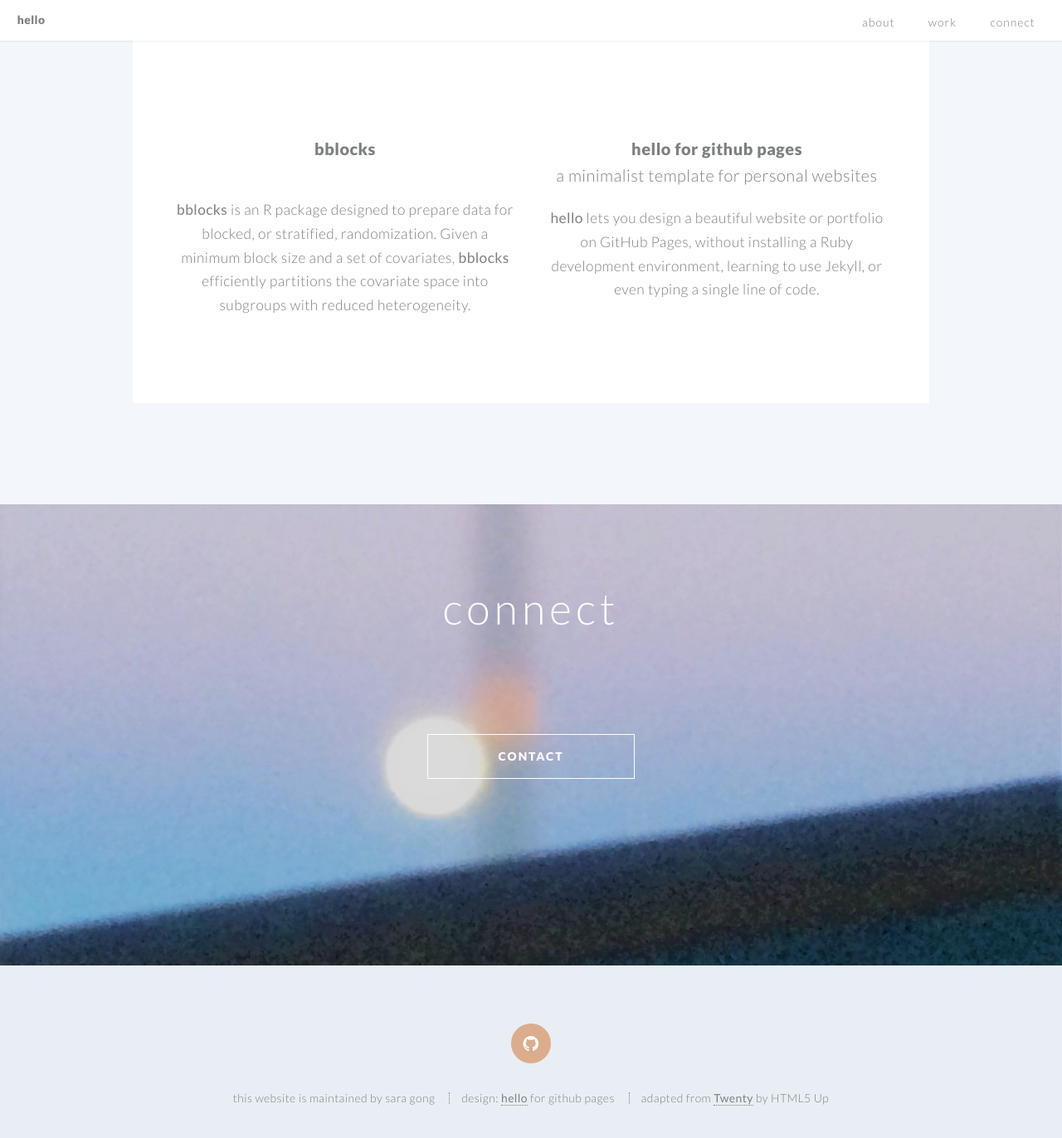
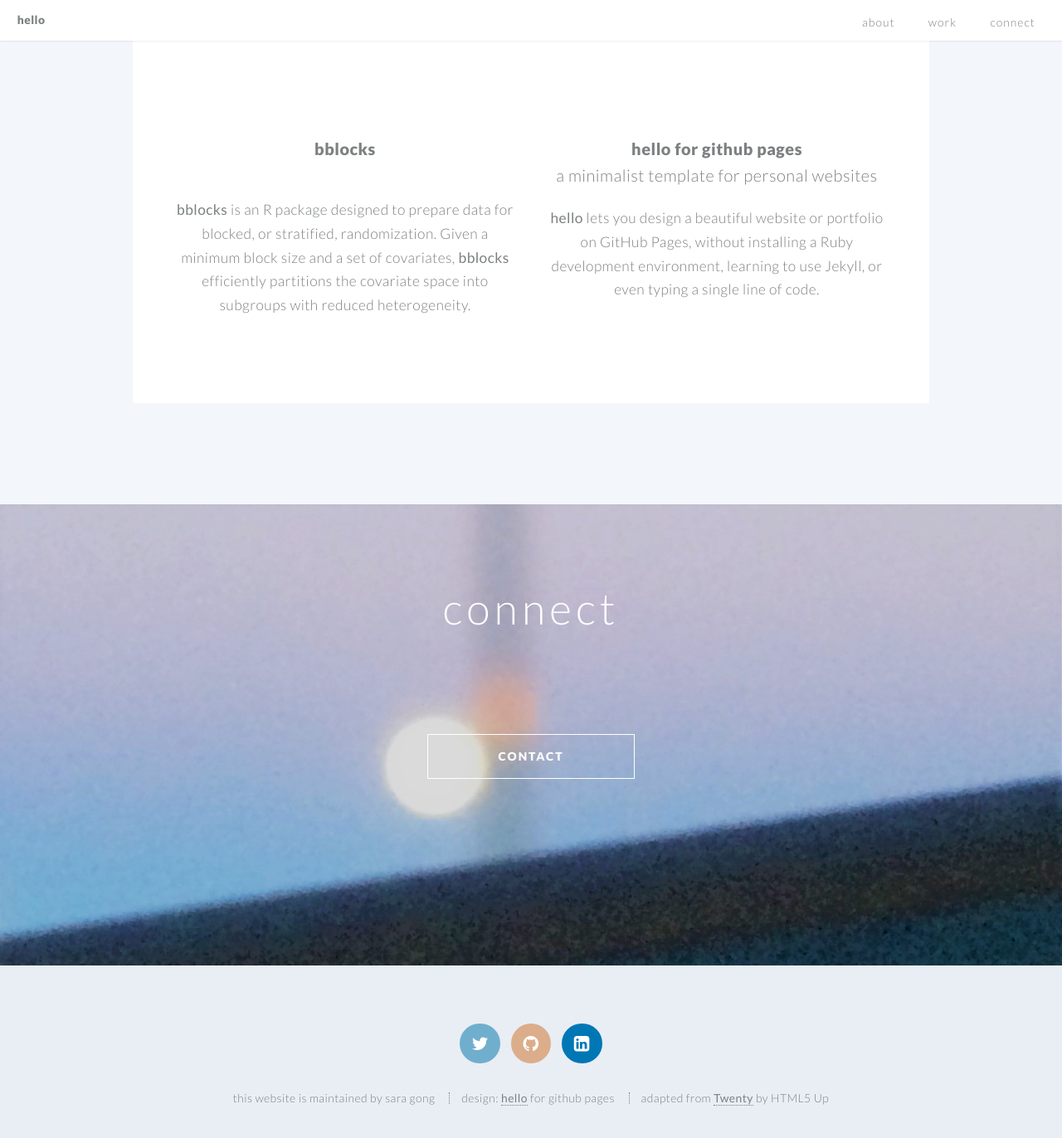
Before and after one commit to saragong/saragong.github.io, a Jekyll site: the page built from index.md, in a window 1280 px wide and 1400 px high, scrolled down 2255 px. Shown: the top 1372 px of the window at 83% size. Built offline with Jekyll 4.4.1, drawn with Linux system fonts in a browser that asks for light colours.

Commit message:
linkedin

```diff
--- a/_layouts/landing-page.html
+++ b/_layouts/landing-page.html
@@ -168,6 +168,9 @@
             {% if page.github_username %}
             <li><a href="https://github.com/{{ page.github_username }}" class="icon circle fa-github"><span class="label">Github</span></a></li>
             {% endif %}
+            {% if page.linkedin %}
+            <li><a href="https://linkedin.com/in/{{ page.linkedin_username }}" class="icon circle fa-linkedin-square"><span class="label">LinkedIn</span></a></li>
+            {% endif %}
         </ul>
 
     <ul class="copyright">
--- a/css/style.css
+++ b/css/style.css
@@ -274,6 +274,15 @@
 
 				.icon.circle.fa-twitter:hover {
 					background: #7fb7d2;
+				}
+
+			.icon.circle.fa-linkedin-square {
+				background: #0077B5;
+				color: white;
+			}
+
+				.icon.circle.fa-linkedin-square:hover {
+					background: #288bbf;
 				}
 
 			.icon.circle.fa-facebook {
```
Also changed, not shown: index.md (+2 -0 lines).
